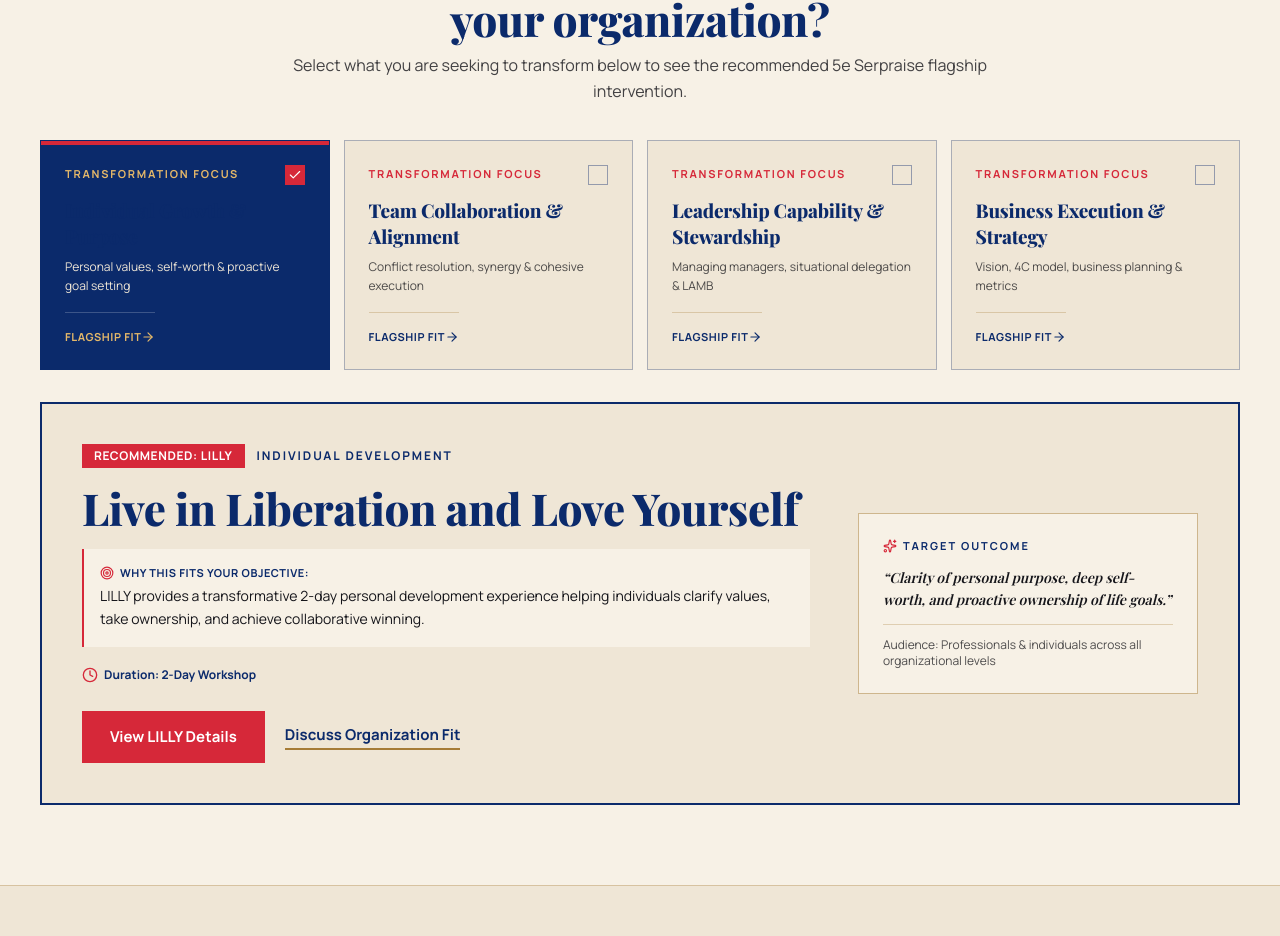
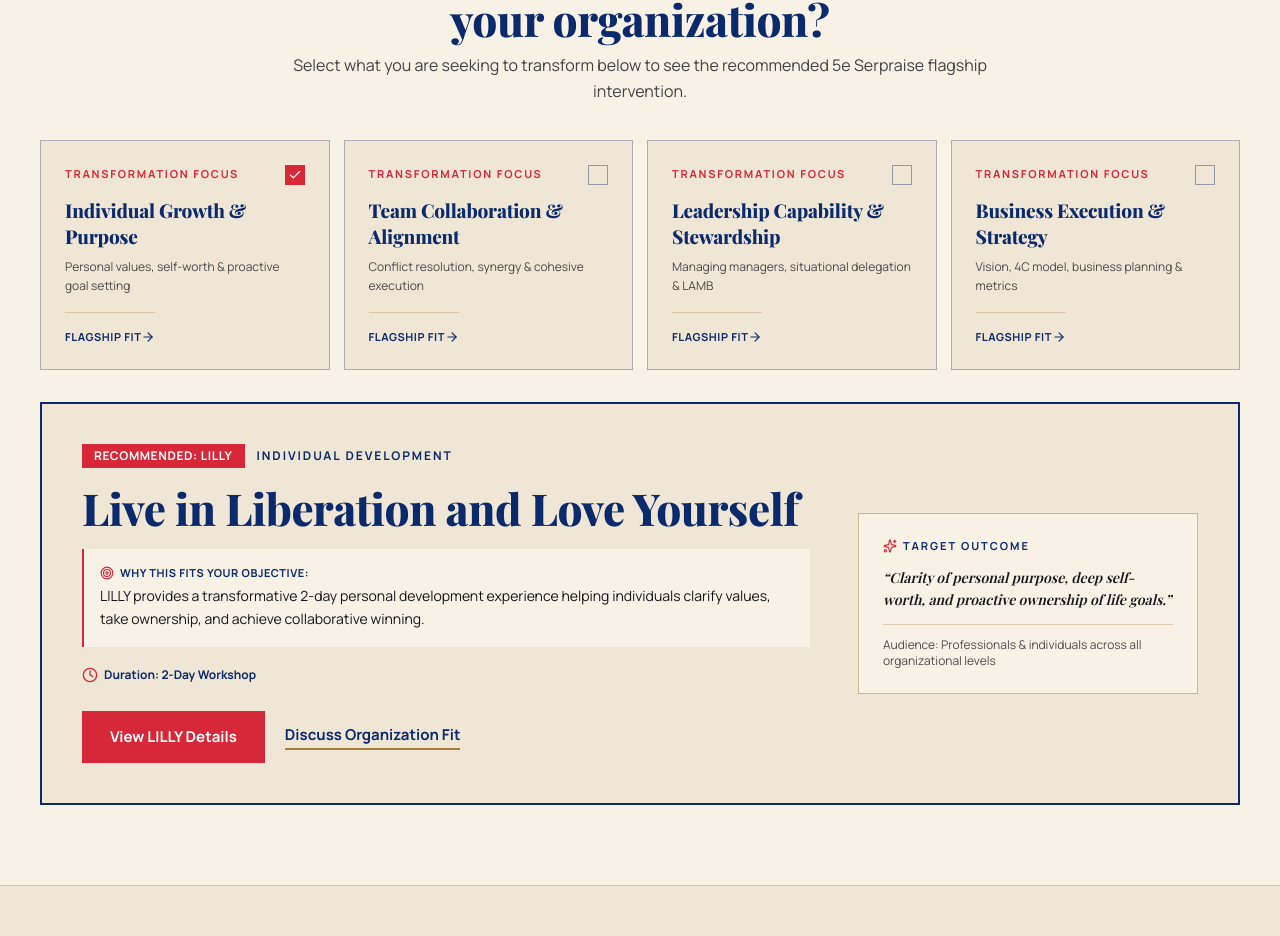
Before and after one commit to ashutosh24adv/5e_serpraise, a Next.js app: page /training in a window 1280 px wide. Shown: the part 1427-2363 px from the top of the page. Built offline with nearby package versions, Linux system fonts and the light colour scheme.

Commit message:
Update OD Projects retainership section styling and training card selection state

```diff
--- a/src/components/od-projects/RetainershipSection.tsx
+++ b/src/components/od-projects/RetainershipSection.tsx
@@ -52,31 +52,28 @@ export function RetainershipSection() {
               {retainershipInfo.focusAreas.map((area, idx) => (
                 <div
                   key={idx}
-                  className="p-6 bg-[#071D4D] border border-[#A67C37]/50"
+                  className="p-6 bg-[#EFE6D6] border border-[#A67C37]/50"
                 >
-                  <div className="font-sans text-[10px] font-bold tracking-[0.2em] uppercase text-[#A67C37] mb-2">
-                    PILLAR 0{idx + 1}
-                  </div>
-                  <h3 className="font-serif font-bold text-xl text-[#EFE6D6]">
+                  <h3 className="font-serif font-bold text-xl text-[#0B2A6B]">
                     {area.title}
                   </h3>
-                  <p className="font-sans text-xs sm:text-sm text-[#EFE6D6]/80 mt-2 leading-relaxed">
+                  <p className="font-sans text-xs sm:text-sm text-[#15151A]/85 mt-2 leading-relaxed">
                     {area.description}
                   </p>
                 </div>
               ))}
             </div>
 
-            {/* Engagement Benefits */}
-            <div className="p-6 bg-[#071D4D] border border-[#A67C37]/50 space-y-3">
-              <div className="font-sans text-[11px] font-bold tracking-[0.18em] uppercase text-[#A67C37]">
+            {/* Key Retainership Advantages */}
+            <div className="p-6 sm:p-8 bg-[#EFE6D6] border border-[#A67C37]/50 space-y-4">
+              <div className="font-sans text-[11px] font-extrabold tracking-[0.18em] uppercase text-[#0B2A6B]">
                 Key Retainership Advantages:
               </div>
-              <ul className="space-y-2">
+              <ul className="space-y-3">
                 {retainershipInfo.benefits.map((benefit, bIdx) => (
                   <li
                     key={bIdx}
-                    className="flex items-start gap-2 text-xs sm:text-sm font-sans text-[#EFE6D6]/90"
+                    className="flex items-start gap-2.5 text-xs sm:text-sm font-sans text-[#15151A]/85"
                   >
                     <Check className="w-4 h-4 text-[#D62839] mt-0.5 flex-shrink-0" />
                     <span className="leading-snug">{benefit}</span>
--- a/src/components/training/ProgrammeRecommendation.tsx
+++ b/src/components/training/ProgrammeRecommendation.tsx
@@ -47,60 +47,35 @@ export function ProgrammeRecommendation() {
               <button
                 key={opt.id}
                 onClick={() => setSelectedOptionId(opt.id)}
-                className={`p-6 text-left border transition-all duration-300 relative focus:outline-none cursor-pointer flex flex-col justify-between select-none ${
-                  isSelected
-                    ? "bg-[#0B2A6B] text-white border-[#0B2A6B]"
-                    : "bg-[#EFE6D6] text-[#0B2A6B] border-[#0B2A6B]/30 hover:border-[#0B2A6B]"
-                }`}
+                className="p-6 text-left border border-[#0B2A6B]/30 hover:border-[#0B2A6B] bg-[#EFE6D6] text-[#0B2A6B] transition-colors duration-200 relative focus:outline-none cursor-pointer flex flex-col justify-between select-none"
                 aria-pressed={isSelected}
               >
-                {/* Active Top Vermilion Marker */}
-                {isSelected && (
-                  <span className="absolute top-0 left-0 right-0 h-1 bg-[#D62839]" />
-                )}
-
                 <div>
                   <div className="flex items-center justify-between mb-3">
-                    <span
-                      className={`font-sans text-[11px] font-bold tracking-[0.16em] uppercase ${
-                        isSelected ? "text-[#E5B869]" : "text-[#D62839]"
-                      }`}
-                    >
+                    <span className="font-sans text-[11px] font-bold tracking-[0.16em] uppercase text-[#D62839]">
                       Transformation Focus
                     </span>
                     <div
-                      className={`w-5 h-5 rounded-none border flex items-center justify-center ${
+                      className={`w-5 h-5 rounded-none border flex items-center justify-center transition-colors duration-200 ${
                         isSelected
                           ? "border-[#D62839] bg-[#D62839] text-white"
-                          : "border-[#0B2A6B]/40"
+                          : "border-[#0B2A6B]/40 bg-transparent"
                       }`}
                     >
                       {isSelected && <Check className="w-3.5 h-3.5" />}
                     </div>
                   </div>
 
-                  <h3
-                    className={`font-serif font-bold text-[19px] leading-snug ${
-                      isSelected ? "text-white" : "text-[#0B2A6B]"
-                    }`}
-                  >
+                  <h3 className="font-serif font-bold text-[19px] leading-snug text-[#0B2A6B]">
                     {opt.label}
                   </h3>
 
-                  <p
-                    className={`font-sans text-xs mt-2 leading-relaxed ${
-                      isSelected ? "text-[#EFE6D6]" : "text-[#15151A]/75"
-                    }`}
-                  >
+                  <p className="font-sans text-xs mt-2 leading-relaxed text-[#15151A]/75">
                     {opt.sublabel}
                   </p>
                 </div>
 
-                <div
-                  className={`pt-4 mt-4 border-t text-[11px] font-sans uppercase font-bold tracking-wider flex items-center justify-between ${
-                    isSelected ? "border-white/20 text-[#E5B869]" : "border-[#A67C37]/30 text-[#0B2A6B]"
-                  }`}
-                >
+                <div className="pt-4 mt-4 border-t border-[#A67C37]/30 text-[11px] font-sans uppercase font-bold tracking-wider text-[#0B2A6B] flex items-center justify-between">
                   <span>Flagship Fit</span>
                   <ArrowRight className="w-3.5 h-3.5" />
                 </div>
```
